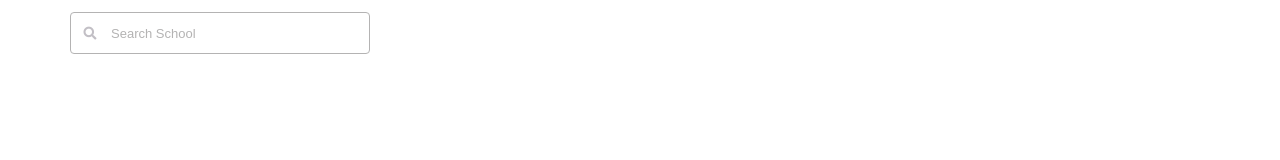
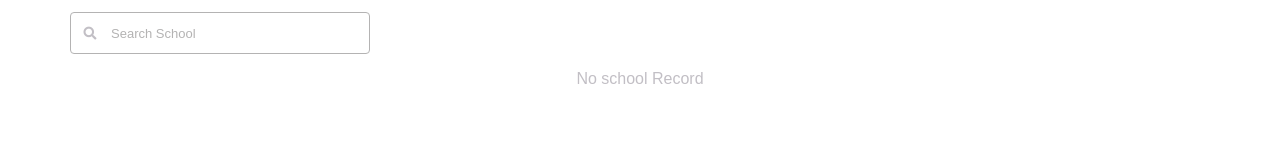
Before and after one commit to codepraycode/mirage_dashboard, a React (Create React App) app: page / in a window 1280 px wide. Shown: the part 180-340 px from the top of the page. Built offline with nearby package versions, Linux system fonts and the light colour scheme; a web font is replaced by a local one.

Commit message:
added basic dashboard, changed package name

```diff
--- a/package.json
+++ b/package.json
@@ -1,5 +1,5 @@
 {
-  "name": "mirage-account",
+    "name": "mirage_dashboard",
     "version": "0.1.0",
     "private": true,
     "dependencies": {
--- /dev/null
+++ b/src/Components/Schools/index.jsx
@@ -0,0 +1,38 @@
+import React,{useState} from 'react';
+
+// Widgets
+import {Loading} from '../../widget/Preloaders';
+
+const Schools = ()=>{
+    const [schools, setSchools] = useState([]);
+    const [loading, setLoading] = useState(false);
+
+
+    let template;
+
+    if(loading){
+        template = <Loading/>
+    }else if(schools.length === 0){
+        template = (
+            <div className="text-center text-muted">
+                <p>No school Record</p>
+            </div>
+        )
+    }
+    else{
+        template = (
+            <p>Coming soon</p>
+        )
+    }
+
+
+
+    return (
+        <div className="listings__container">
+            {template}
+        </div>
+    )
+}
+
+
+export default Schools;
--- a/src/pages/dashboard.jsx
+++ b/src/pages/dashboard.jsx
@@ -1,9 +1,13 @@
 import React from 'react';
 import {Link} from 'react-router-dom';
+
+// Components
+import Schools from '../Components/Schools';
 
 // Widgets
 import BreadCrumb from '../widget/breadcrumb';
 import Search from '../widget/search';
+
 
 const Dashboard = ()=>{
 
@@ -40,6 +44,8 @@ const Dashboard = ()=>{
 
             <div className="container">
                 <Search/>
+
+                <Schools/>
             </div>
 
 
--- /dev/null
+++ b/src/widget/Preloaders/index.js
@@ -0,0 +1,3 @@
+import Loading from './loading';
+
+export { Loading };
--- /dev/null
+++ b/src/widget/Preloaders/loading.jsx
@@ -0,0 +1,14 @@
+import React from 'react';
+
+const Loading = (props) => {
+    return (
+        <div className="text-center text-muted">
+            <p className="spinner">
+                Loading {props.text || "..."}
+                <i className="ml-1 fad fa-spinner-third"></i>
+            </p>
+        </div>
+    );
+};
+
+export default Loading;
```
Lines whose indentation alone changed are shown as unchanged.
